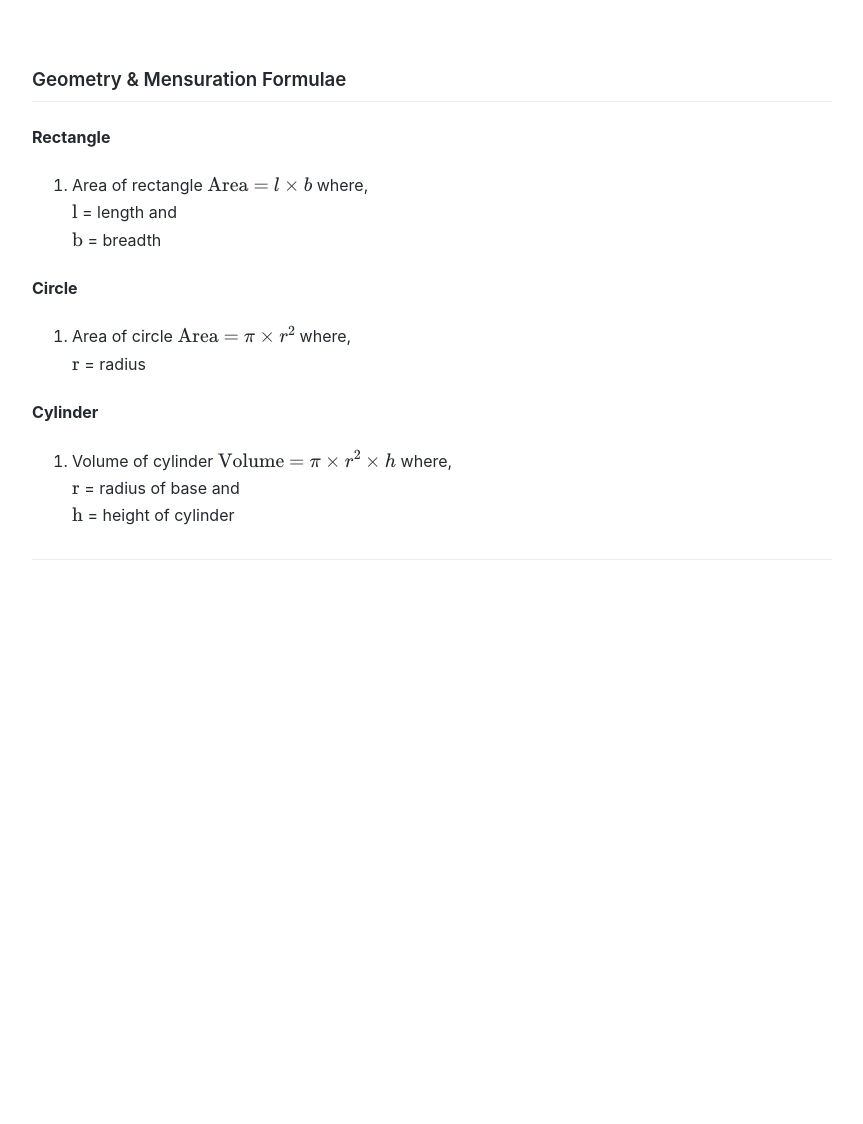
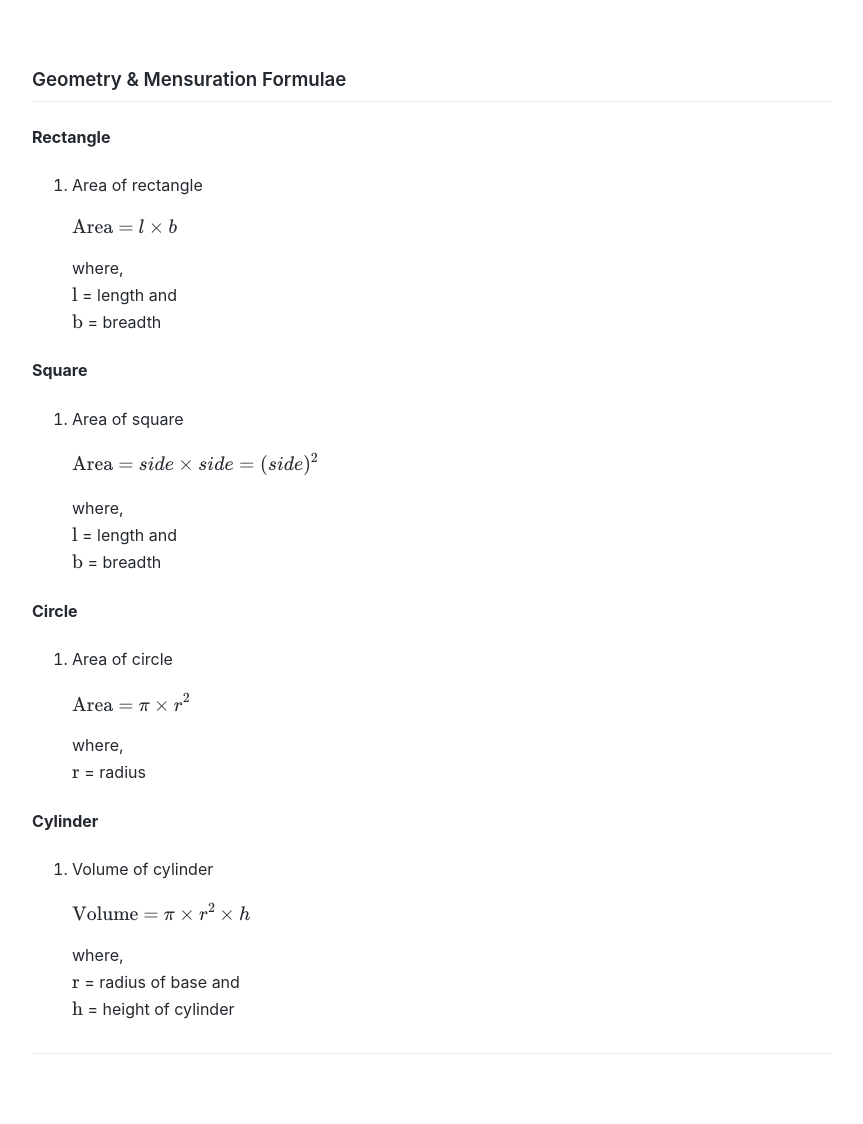
Before and after one commit to ashweeni-b/my-learning-notes, a Jekyll site: the page built from maths/formulae/geometry_and_mensuration.md, in a window 1280 px wide. Shown: the whole page, without its empty margins (208-1071 px from the left). Built offline with Jekyll 4.4.1, drawn with Linux system fonts in a browser that asks for light colours; before the commit the page ends 900 px from its top, so only the background shows below that.

Commit message:
Update 6.1: Update Mathematics Formulae
Add area of square formula and refactor the formule

```diff
--- a/maths/formulae/geometry_and_mensuration.md
+++ b/maths/formulae/geometry_and_mensuration.md
@@ -8,9 +8,23 @@ title: Geometry and Mensuration Formulae
 #### Rectangle
 
 1. Area of rectangle
+
     $$
      \text{Area = } l \times b
     $$
+
+    where, \
+    $ \text{l} $ = length and \
+    $ \text{b} $ = breadth
+
+#### Square
+
+1. Area of square
+
+    $$
+     \text{Area = } side \times side = (side)^2
+    $$
+
     where, \
     $ \text{l} $ = length and \
     $ \text{b} $ = breadth
@@ -18,18 +32,22 @@ title: Geometry and Mensuration Formulae
 #### Circle
 
 1. Area of circle
+
     $$
         \text{Area = } \pi \times r^2
     $$
+
     where, \
     $ \text{r} $ = radius
 
 #### Cylinder
 
 1. Volume of cylinder
+
     $$
         \text{Volume = } \pi \times r^2 \times h
     $$
+
     where, \
     $ \text{r} $ = radius of base and \
     $ \text{h} $ = height of cylinder
```
Also changed, not shown: maths/formulae/commercial_math.md (+2 -1 lines), maths/formulae/units_and_conversion.md (+3 -1 lines).
